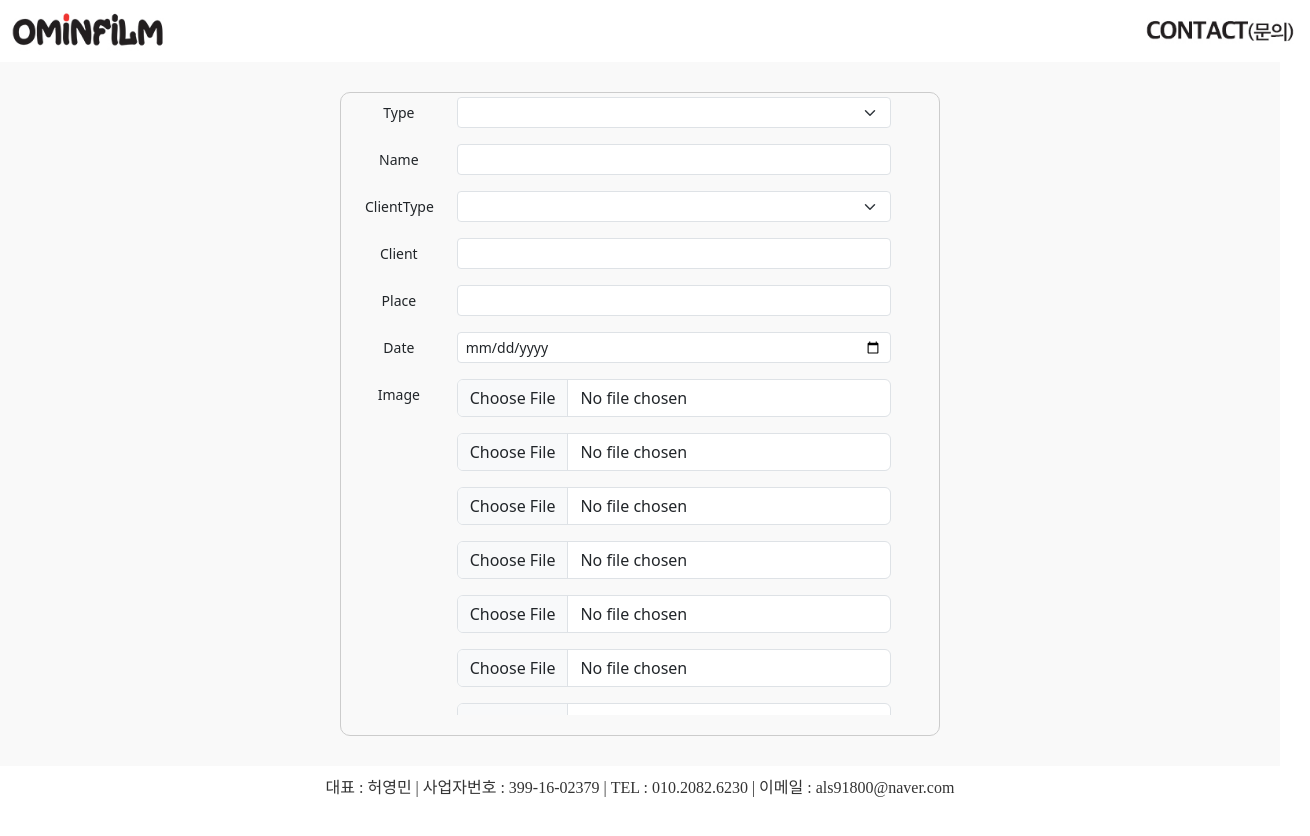
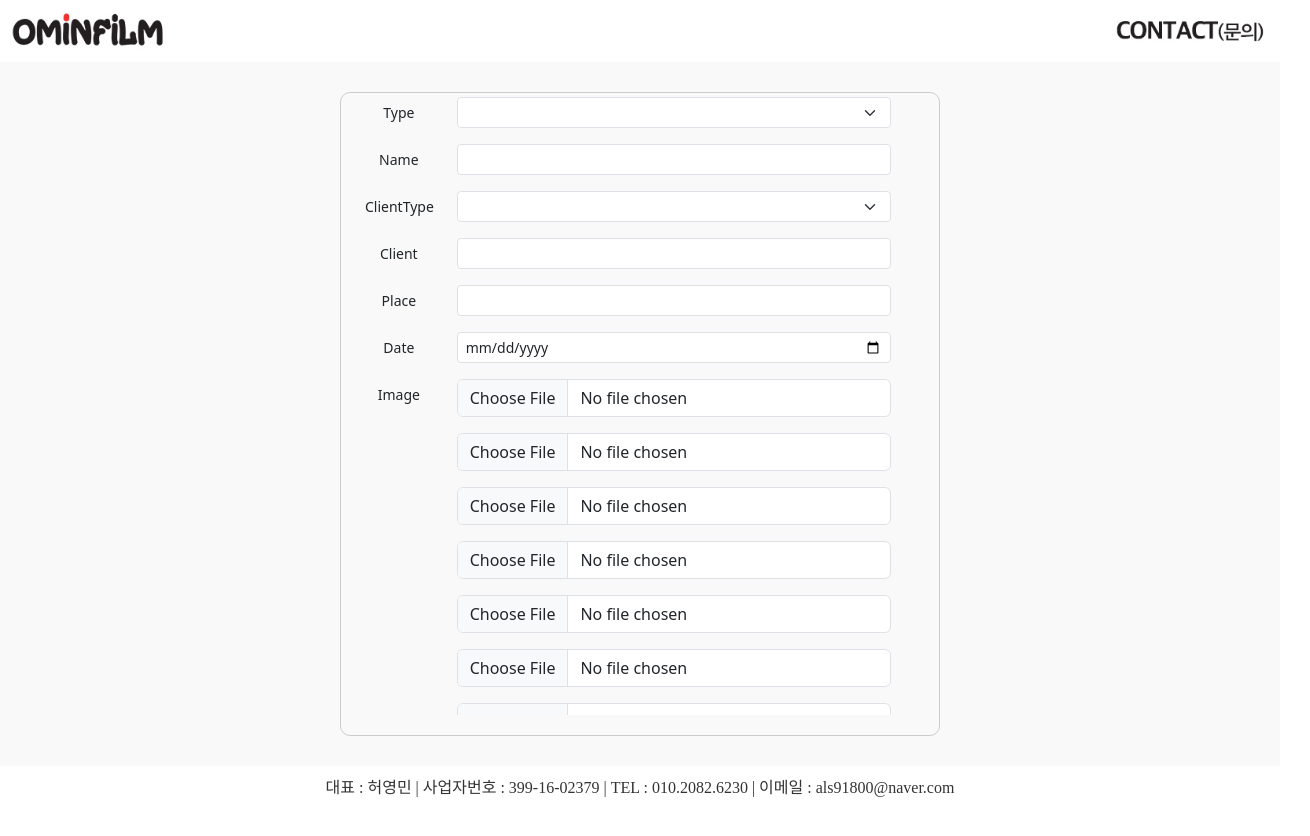
Before and after one commit to NaruHodai/ominFilm-project, a Vue app: page /contentsInfo/1 in a window 1280 px wide. Shown: the top 836 px of the page, 1310 px wide, since content can reach past the window. Built offline with nearby package versions, Linux system fonts and the light colour scheme; no server answers; a web font is replaced by a local one.

Commit message:
헤더 오른쪽로고 위치 수정

```diff
--- a/src/assets/css/main.css
+++ b/src/assets/css/main.css
@@ -50,7 +50,7 @@ header {
 
 .logo.right {
     position: absolute;
-    right: 0;
+    right: 30px;
 }
 
 .hover-info {
@@ -272,6 +272,10 @@ footer {
 
 /* 미디어 쿼리 */
 @media screen and (max-width: 768px) {
+    .logo.right {
+        position: absolute;
+        right: 0;
+    }
     .hover-info {
         width: 100%;
     }
```
